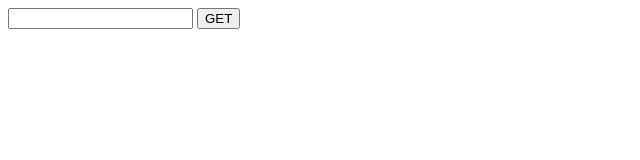
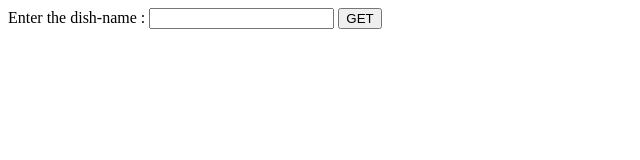
Before and after one commit to Pritam688Pal/getRecipes, a plain HTML site: page index.html in a window 1280 px wide. Shown: the whole page, without its empty margins (0-640 px from the left). Drawn offline with Linux system fonts and the light colour scheme.

Commit message:
index.html

```diff
--- a/index.html
+++ b/index.html
@@ -7,8 +7,11 @@
     <link rel="stylesheet" href="style.css">
 </head>
 <body>
-    <input class="dish" type="text">
+    <div>
+        Enter the dish-name :
+    <input class="dish" type="text" >
     <button class="btn">GET</button>
+    </div>
     <div class="res"></div>
 
     <script src="app.js"></script>
```
